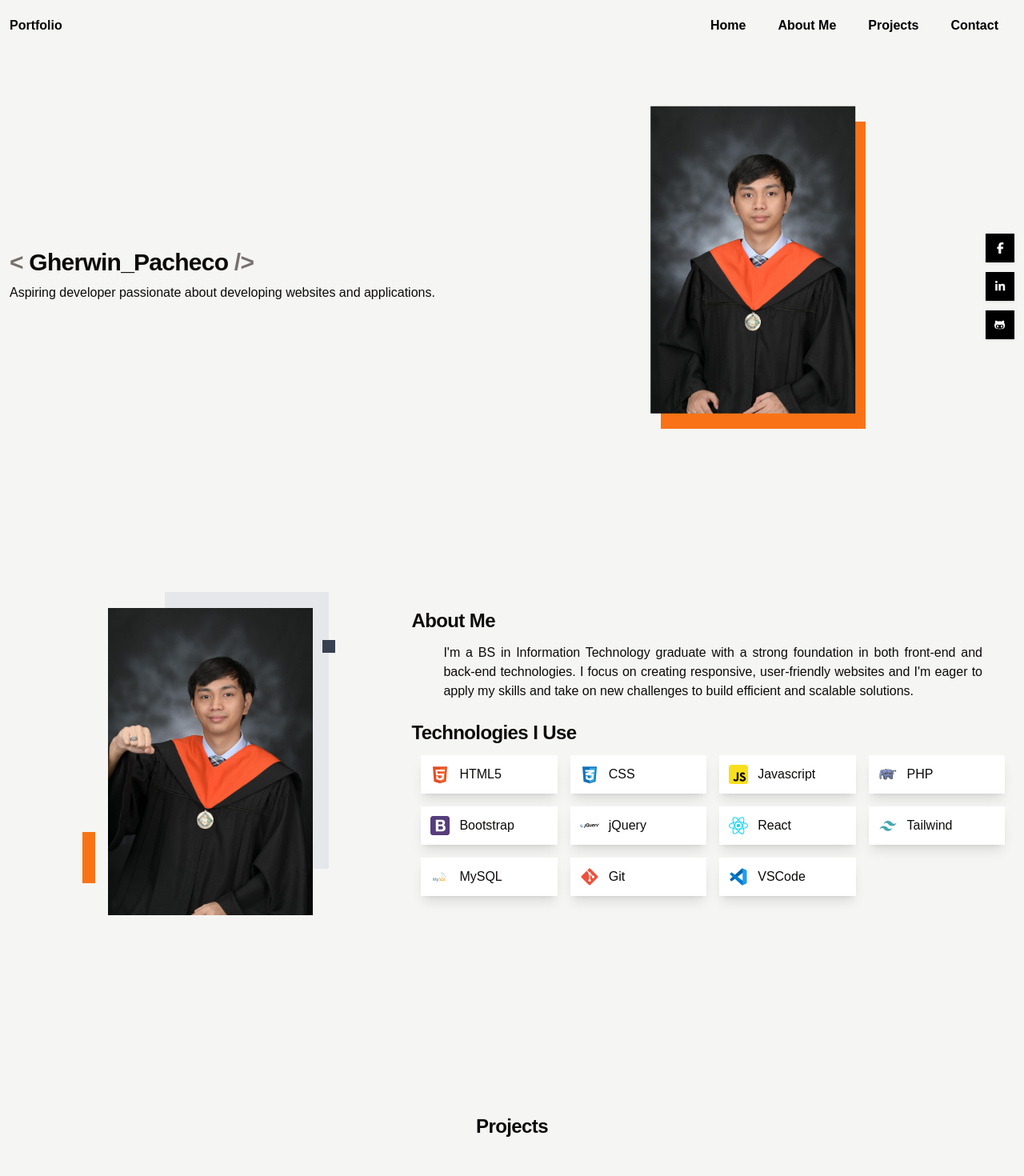
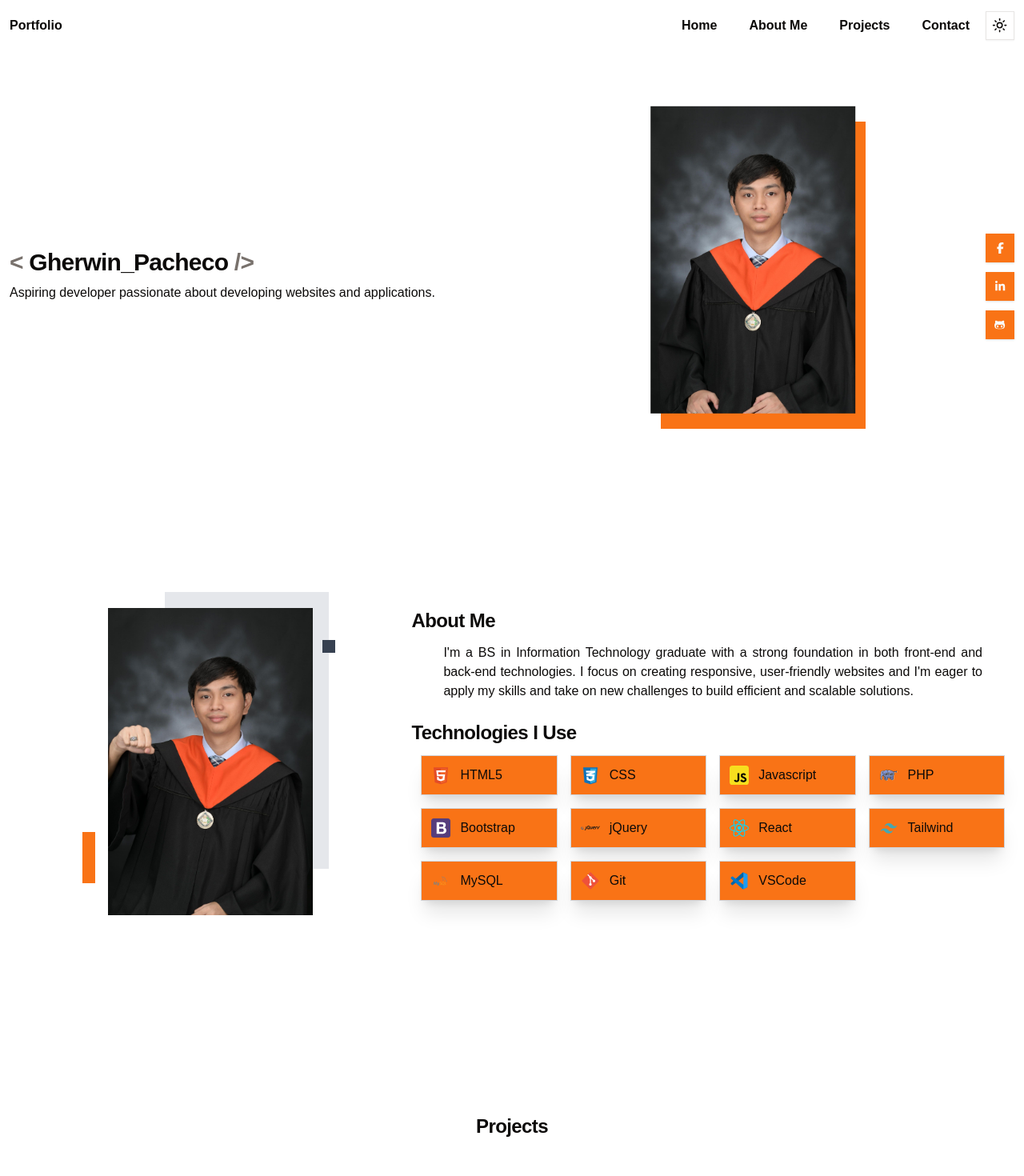
Before and after one commit to GherwinPacheco/portfolio, a React (Vite) app: page / in a window 1280 px wide. Shown: the top 1470 px of the page at 80% size. Built offline with nearby package versions, Linux system fonts and the light colour scheme; a web font is replaced by a local one.

Commit message:
fixed colors for dark mode

```diff
--- a/src/App.jsx
+++ b/src/App.jsx
@@ -12,7 +12,7 @@ function App() {
 
   return (
     <ThemeProvider>
-      <main className='bg-secondary text-foreground'>
+      <main className='bg-white dark:bg-black text-foreground'>
         <Navbar/>
 
         <div id="content" className='container mx-auto px-3 pt-20 md:pt-10'>
--- a/src/contents/about.jsx
+++ b/src/contents/about.jsx
@@ -20,8 +20,8 @@ const About = () => {
                         const imageSrc = new URL(`../assets/skills/${item.image}`, import.meta.url).href
                         return (
                             <div key={index} className="col-span-1">
-                                <BehindEffect className='w-full font-medium bg-gray-200'>
-                                    <SkillBadge className='bg-white shadow-lg' image={imageSrc} skill={item.name} />
+                                <BehindEffect className='w-full font-medium bg-gray-300'>
+                                    <SkillBadge className='bg-accent shadow-xl border border-gray-300 dark:border-0' image={imageSrc} skill={item.name} />
                                 </BehindEffect>
                             </div>
 
--- a/src/contents/contact.jsx
+++ b/src/contents/contact.jsx
@@ -67,16 +67,16 @@ const Contact = () => {
 
 
     return (
-        <section id="home" className='bg-foreground p-10'>
+        <section id="contact" className='bg-foreground dark:bg-accent p-10'>
             <h3 className="scroll-m-20 text-2xl text-white font-semibold tracking-tight mb-10 text-center">
                 Contact Me
             </h3>
 
             <div className='flex justify-center '>
                 <form className='w-full md:w-[50%]' onSubmit={sendEmail}>
-                    <Input type='text' name='name' className='mb-4 bg-white' placeholder='Name' value={formData.name || ''} onChange={handleChange} required={true}/>
-                    <Input type='email' name='email' className='mb-4  bg-white' placeholder='Email Address' value={formData.email || ''} onChange={handleChange} required={true}/>
-                    <Textarea className='mb-4  bg-white' name='message' rows={15} placeholder='Message' value={formData.message || ''} onChange={handleChange} required={true}/>
+                    <Input type='text' name='name' className='mb-4 bg-background' placeholder='Name' value={formData.name || ''} onChange={handleChange} required={true}/>
+                    <Input type='email' name='email' className='mb-4  bg-background' placeholder='Email Address' value={formData.email || ''} onChange={handleChange} required={true}/>
+                    <Textarea className='mb-4  bg-background' name='message' rows={15} placeholder='Message' value={formData.message || ''} onChange={handleChange} required={true}/>
                     <div className='flex justify-end'>
                         <Button type='submit'>Submit</Button>
                     </div>
--- a/src/contents/intro.jsx
+++ b/src/contents/intro.jsx
@@ -31,22 +31,28 @@ const Intro = () => {
 
 
                 <div className="absolute left-0 md:left-auto md:right-0 bottom-28 flex flex-col gap-3">
-                    <BehindEffect className='bg-primary'>
-                        <Button size="icon" className="bg-black hover:bg-black">
+                    <BehindEffect className='bg-foreground'>
+                        <a href="https://www.facebook.com/gherwin.pacheco.08/">
+                            <Button size="icon">
                                 <FontAwesomeIcon icon={faFacebookF}/>
                             </Button>
+                        </a>
                     </BehindEffect>
 
-                    <BehindEffect className='bg-primary'>
-                        <Button size="icon" className="bg-black hover:bg-black">
+                    <BehindEffect className='bg-foreground'>
+                        <a href="https://github.com/GherwinPacheco">
+                            <Button size="icon">
                                 <FontAwesomeIcon icon={faLinkedinIn}/>
                             </Button>
+                        </a>
                     </BehindEffect>
 
-                    <BehindEffect className='bg-primary'>
-                        <Button size="icon" className="bg-black hover:bg-black">
+                    <BehindEffect className='bg-foreground'>
+                        <a href="www.linkedin.com/in/gherwin-pacheco-4784a4319">
+                            <Button size="icon">
                                 <FontAwesomeIcon icon={faGithubAlt}/>
                             </Button>
+                        </a>
                     </BehindEffect>
 
 
--- a/src/contents/projects.jsx
+++ b/src/contents/projects.jsx
@@ -19,7 +19,7 @@ const Projects = () => {
 
             {MyProjects.map((item, index) => {
                 return (
-                    <div key={index} className="flex flex-col-reverse lg:flex-row mb-20 duration-300 hover:bg-white hover:shadow-xl p-5">
+                    <div key={index} className="flex flex-col-reverse lg:flex-row mb-20 duration-300 hover:bg-accent hover:shadow-xl p-5">
                         <div className="flex-[1]">
                             <div className="hidden lg:block">
                                 <h4 className="scroll-m-20 text-xl font-semibold tracking-tight">
--- a/src/layouts/footer.jsx
+++ b/src/layouts/footer.jsx
@@ -1,7 +1,7 @@
 const Footer = () => {
     return (
-        <footer className="bg-foreground p-5">
-          <p className="text-center text-secondary">© 2024 Gherwin Pacheco. All rights reserved.</p>
+        <footer className="bg-foreground dark:bg-accent p-5">
+          <p className="text-center text-white">© 2024 Gherwin Pacheco. All rights reserved.</p>
         </footer>
     )
 }
--- a/src/layouts/navbar.jsx
+++ b/src/layouts/navbar.jsx
@@ -8,7 +8,7 @@ const Navbar = () => {
         { name: "Contact", link: "#contact" },
     ]
     return (
-        <nav className={`w-screen fixed bg-secondary z-50`}>
+        <nav className={`w-screen fixed bg-white dark:bg-black z-50`}>
             <div className='container mx-auto p-3 flex items-center justify-center'>
                 <div className='flex-[1]'>
                     <p className='font-bold py-2'>
@@ -19,12 +19,12 @@ const Navbar = () => {
 
                 <div className='flex-[1] hidden lg:flex items-center justify-end'>
                     {navMenu.map((item, index) =>
-                        <a key={index} href={item.link} className='font-semibold px-5 py-2 bg-transparent text-black hover:bg-black hover:text-white duration-300'>
+                        <a key={index} href={item.link} className='font-semibold px-5 py-2 bg-transparent text-foreground hover:bg-primary hover:text-white duration-300'>
                             {item.name}
                         </a>
                     )}
 
-                    {/* <div><ModeToggle/></div> */}
+                    <div><ModeToggle/></div>
                 </div>
 
 
```
Lines whose indentation alone changed are shown as unchanged.
